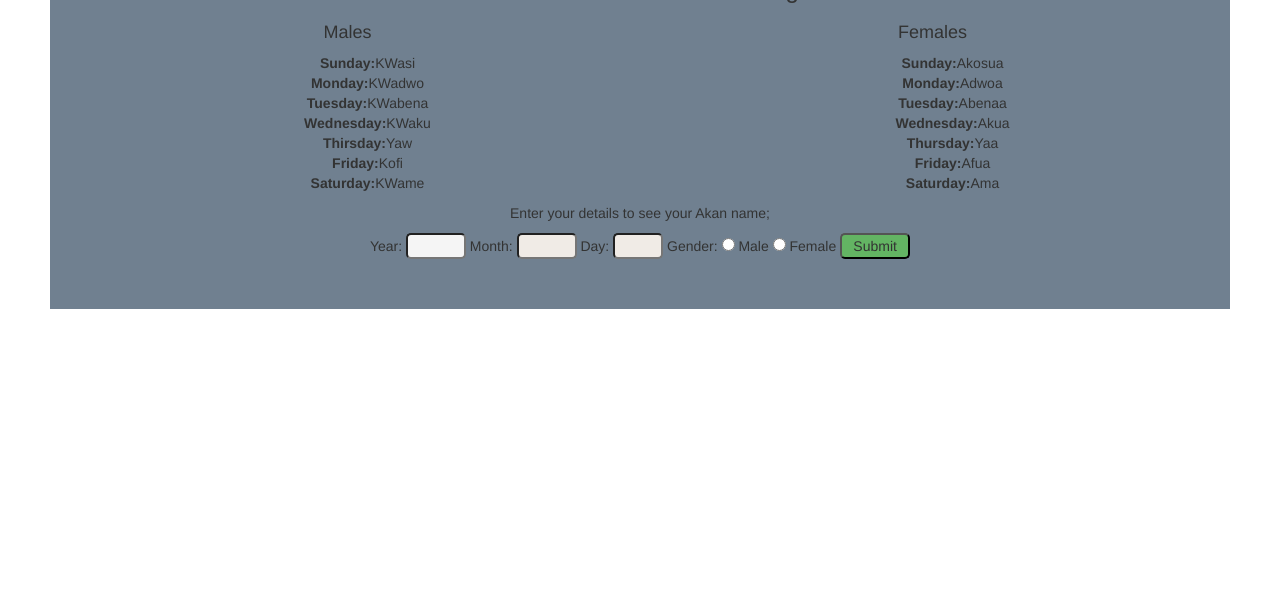
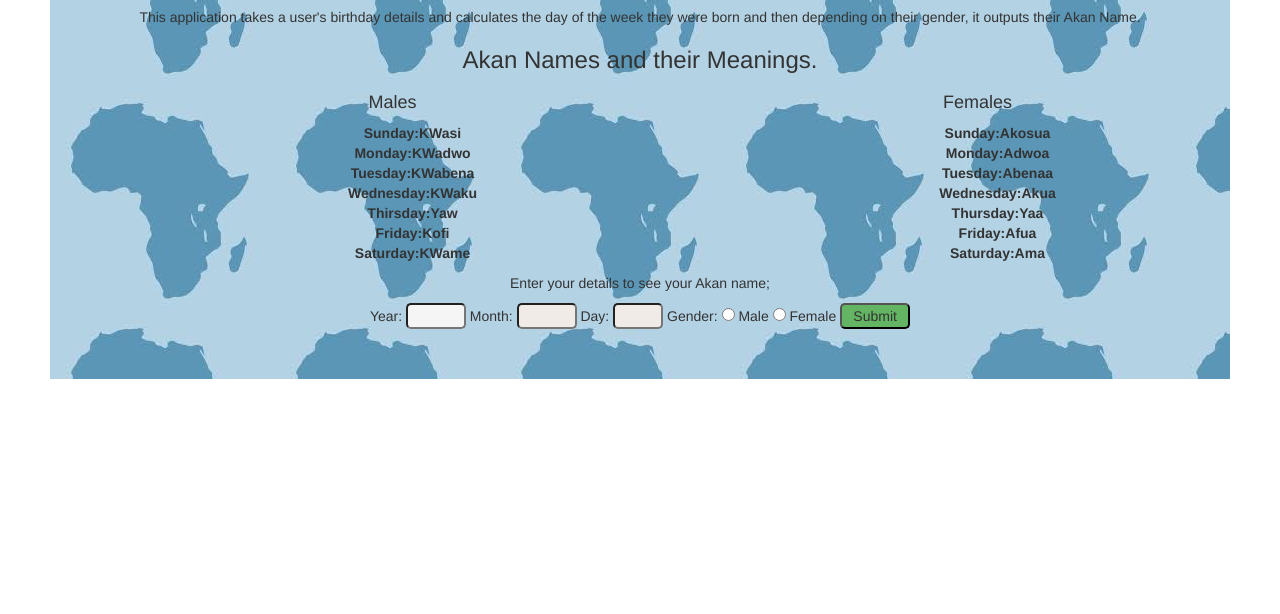
Before and after one commit to PapaFreddie/Akan-names, a plain HTML site: page index.html in a window 1280 px wide. Shown: the part 186-800 px from the top of the page. Drawn offline with nearby package versions, Linux system fonts and the light colour scheme; a web font is replaced by a local one.

Commit message:
updated background image

```diff
--- a/css/style.css
+++ b/css/style.css
@@ -1,7 +1,7 @@
 .wrapper{
-    background-color: slategray;
+    background-image: url(images/bg\ im.jpeg);
     margin: 50px;
-    padding-bottom: 50px;
+    padding: 50px;
     text-align: center;
 }
 
@@ -32,3 +32,7 @@ button{
  ul{
      list-style-type: none;
  }
+.col-md-6 ul{
+    text-decoration: snow;
+    font-weight: 600;
+}
```
